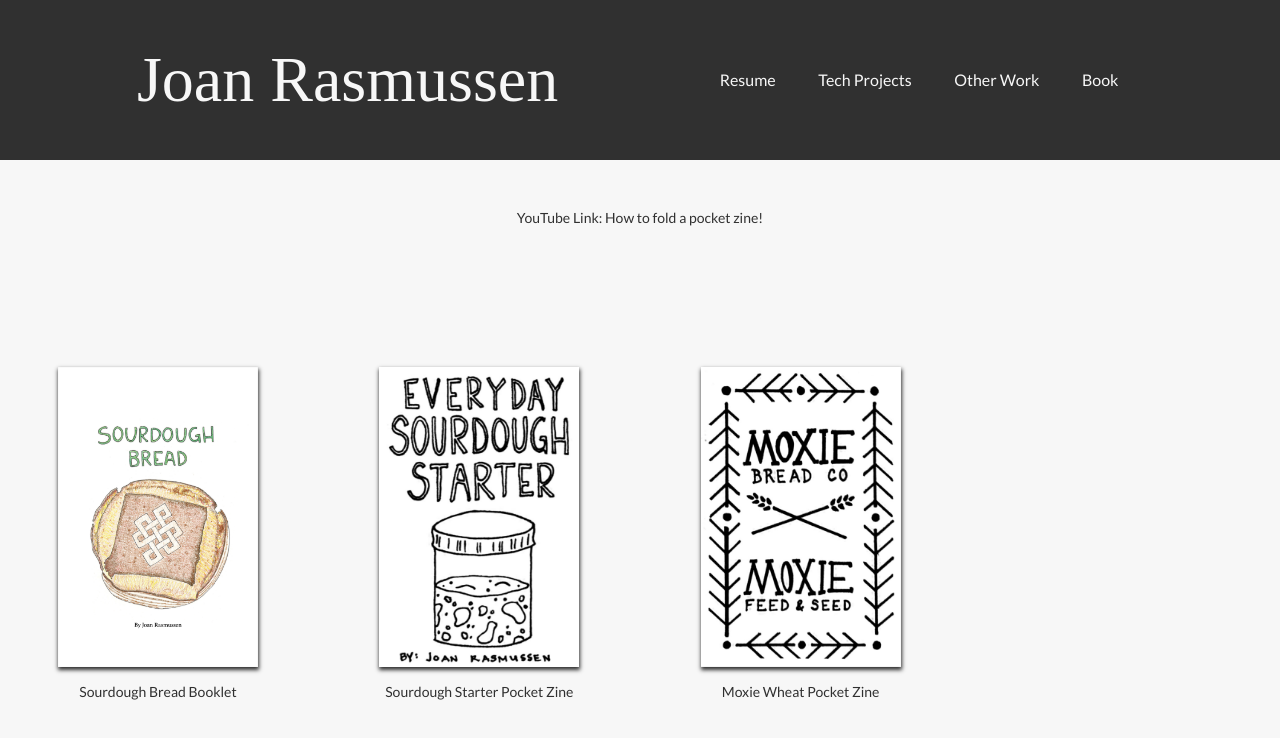
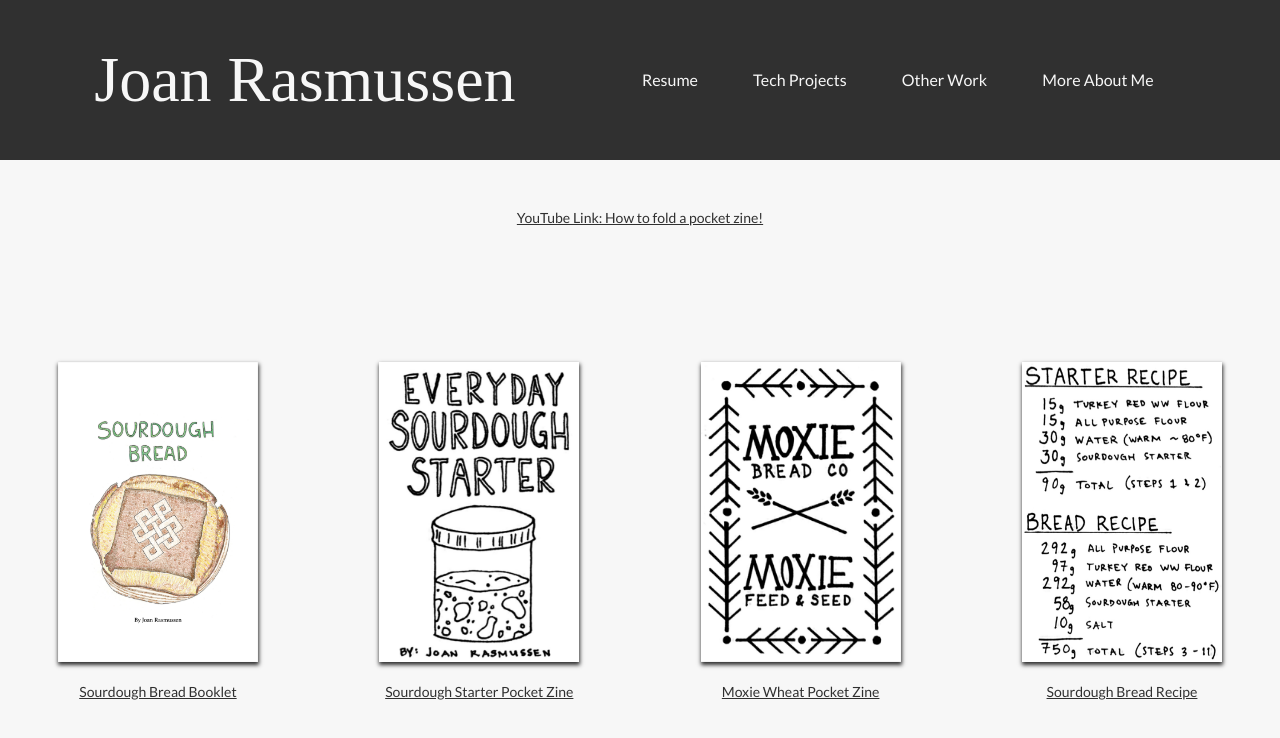
Before and after one commit to raz-joan/personal-portfolio, a React (Create React App) app: page /other-work in a window 1280 px wide. Shown: the top 738 px of the page. Built offline with nearby package versions, Linux system fonts and the light colour scheme; a web font is replaced by a local one.

Commit message:
Add another work to OtherWork

```diff
--- a/src/Components/App.js
+++ b/src/Components/App.js
@@ -16,7 +16,7 @@
           <a href={resume}>Resume</a>
           <Link to="/tech-projects">Tech Projects</Link>
           <Link to="/other-work">Other Work</Link>
-          <Link to="/book">Book</Link>
+          <Link to="/book">More About Me</Link>
         </nav>
       </header>
       <main>
--- a/src/Components/OtherWork.js
+++ b/src/Components/OtherWork.js
@@ -6,6 +6,8 @@
 import EveryDaySourdoughStarter from '../Assets/EveryDaySourdoughStarter.pdf'
 import WheatBooklet from '../Assets/WheatBooklet.pdf'
 import WheatCover from '../Assets/WheatCover.png'
+import breadRecipe from '../Assets/breadRecipe.png'
+import TurkeyRedBread from '../Assets/TurkeyRedBread.pdf'
 
 const OtherWork = () => {
   return (
@@ -24,6 +26,10 @@
           <img className="work-img" src={WheatCover} alt="Wheat Zine Cover"/>
           <a href={WheatBooklet} className="work-link">Moxie Wheat Pocket Zine</a>
         </div>
+        <div className='work'>
+          <img className="work-img" src={breadRecipe} alt="Sourdough Bread Recipe Cover" />
+          <a href={TurkeyRedBread} className="work-link">Sourdough Bread Recipe</a>
+        </div>
       </div>
     </div>
   )
--- a/src/SassStyles/App.scss
+++ b/src/SassStyles/App.scss
@@ -20,7 +20,7 @@
   nav {
     @include flex(space-evenly, center);
     height: 100%;
-    width: 35%;
+    width: 45%;
 
     a {
       color: $off-white;
--- a/src/SassStyles/OtherWork.scss
+++ b/src/SassStyles/OtherWork.scss
@@ -15,21 +15,9 @@
     justify-content: space-evenly;
   }
 
-  .work {
-    @include flex(center, center, column);
-
-    .work-img {
-      width: 200px;
-      height: 300px;
-      margin: 4% auto;
-      box-shadow: 0.25px 2px 4px 0.5px $grey;
-    }
-  }
-
   .work-link {
     color: $grey;
     font-size: 14px;
-    text-decoration: none;
     text-align: center;
     border-radius: 50px;
     padding: 1% 3%;
@@ -41,4 +29,20 @@
       background-color: $grey;
     }
   }
+
+  .work {
+    @include flex(center, center, column);
+
+    .work-img {
+      width: 200px;
+      height: 300px;
+      margin: 4% auto;
+      box-shadow: 0.25px 2px 4px 0.5px $grey;
+    }
+
+    .work-link {
+      padding: 3% 9%;
+    }
+  }
+
 }
```
Also changed, not shown: src/Assets/breadRecipe.png (added), 1 other file (tests, documents, lock files or other folders).
